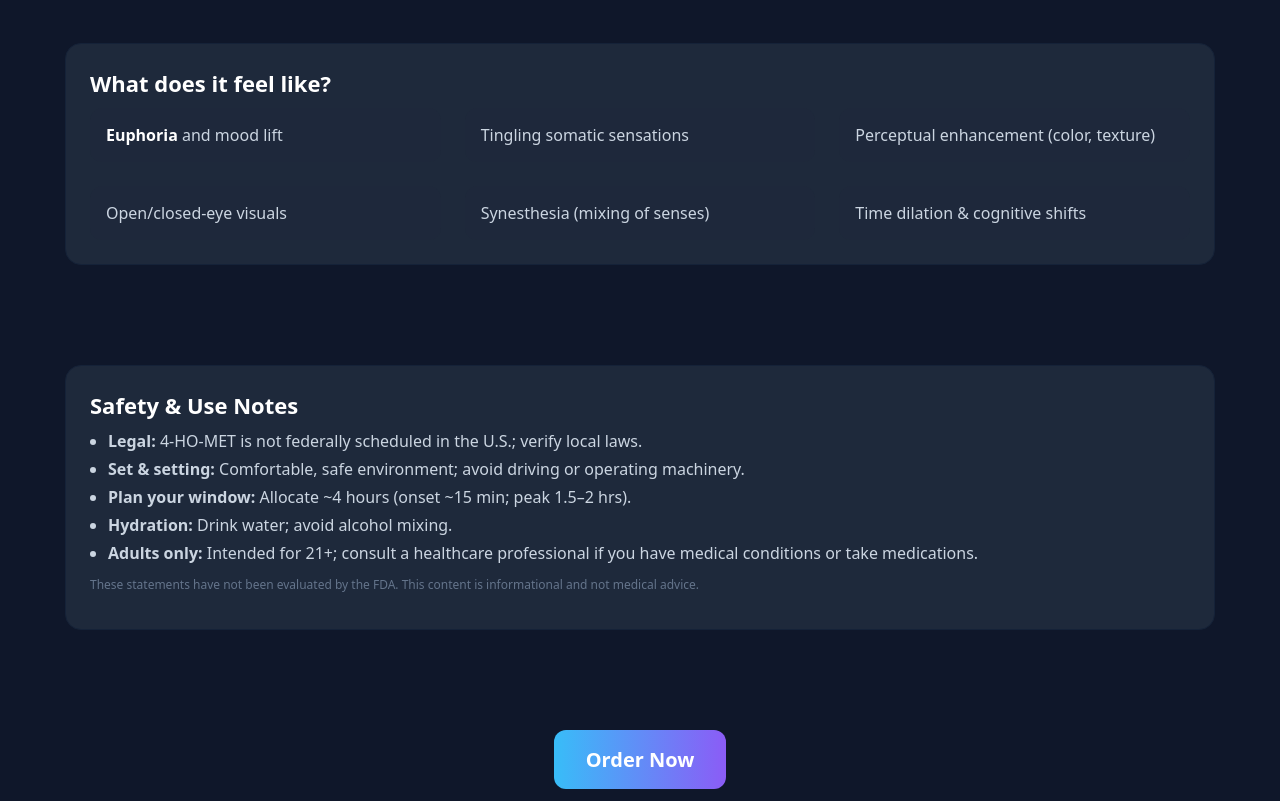
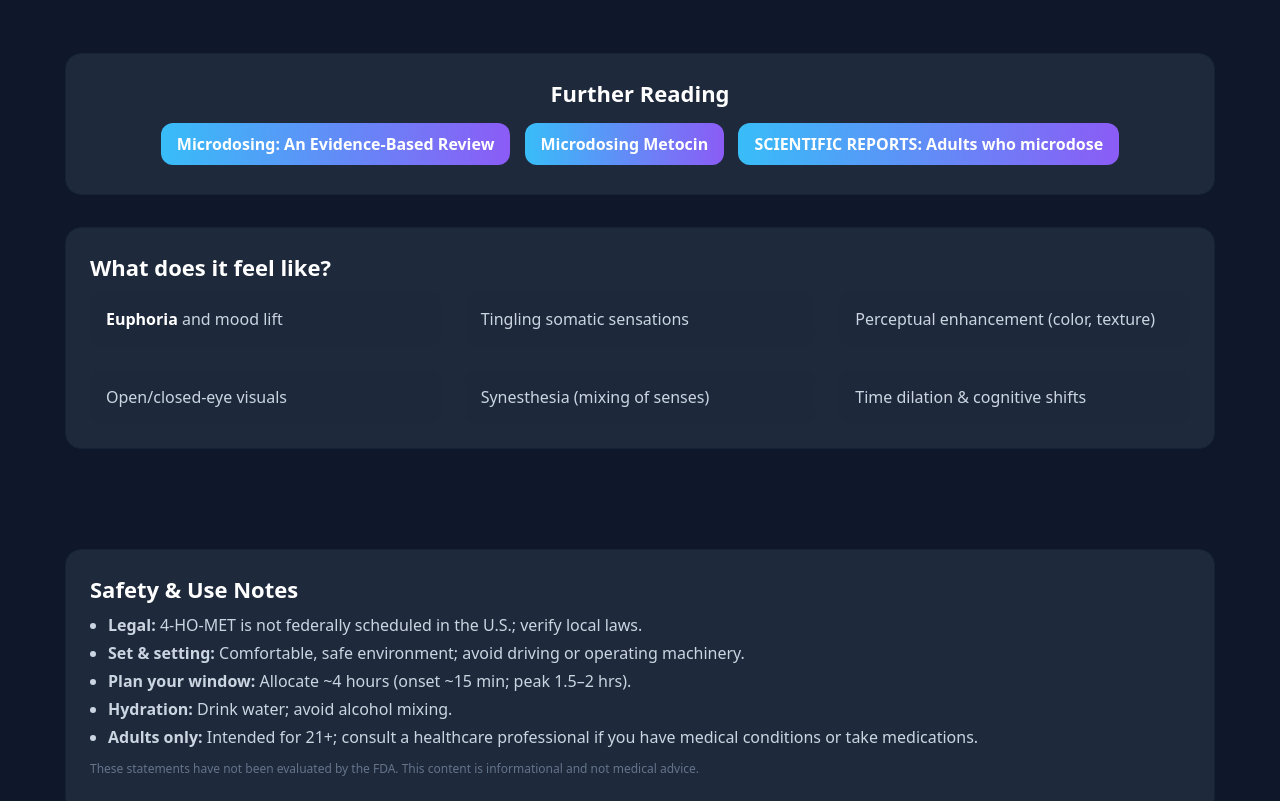
Before and after one commit to microDOS2/Metocin-INFO, a plain HTML site: page index.html in a window 1280 px wide. Shown: the part 1600-2401 px from the top of the page. Drawn offline with Linux system fonts and the light colour scheme.

Commit message:
Update index.html

```diff
--- a/index.html
+++ b/index.html
@@ -18,7 +18,7 @@
   .row{display:flex;align-items:center;justify-content:space-between;padding:16px 0}
   h1{color:#fff;font-weight:800;margin:0;font-size:24px}
   .grad{background:linear-gradient(90deg,var(--sky-400),var(--violet-500));-webkit-background-clip:text;background-clip:text;color:transparent}
-  .btn{display:inline-block;padding:10px 16px;border-radius:12px;background:linear-gradient(90deg,var(--sky-400),var(--violet-500));color:#fff;font-weight:700;text-decoration:none}
+  .btn{display:inline-block;padding:10px 16px;border-radius:12px;background:linear-gradient(90deg,var(--sky-400),var(--violet-500));color:#fff;font-weight:700;text-decoration:none; margin: 5px;}
   .nav-links a + a { margin-left: 12px; } /* Style for spacing nav buttons */
   .section{padding:68px 0}
   .title{color:#fff;font-weight:900;margin:0 0 8px;font-size:40px;text-align:center;letter-spacing:-.02em}
@@ -165,6 +165,16 @@
       </div>
     </section>
 
+    <!-- Further Reading Section -->
+    <section class="section" id="reading" style="padding-top:32px; padding-bottom: 0;">
+        <div class="container card" style="text-align: center;">
+            <h3>Further Reading</h3>
+            <a href="https://docs.google.com/document/d/1UMQnulLEw2pxAjKASeyxIg5OmXUfd80-VKUZelIjYvs/edit?usp=sharing" class="btn" target="_blank">Microdosing: An Evidence-Based Review</a>
+            <a href="https://docs.google.com/document/d/1bcFpkotyifNp71QUVT3-xtZdb3rcMimgsSk8NCzBu18/edit?usp=sharing" class="btn" target="_blank">Microdosing Metocin</a>
+            <a href="https://drive.google.com/file/d/1kiWditppClxE54T2SHQFF8p3NhSQcewj/view?usp=sharing" class="btn" target="_blank">SCIENTIFIC REPORTS: Adults who microdose</a>
+        </div>
+    </section>
+
     <!-- Feel -->
     <section class="section" id="feel" style="padding-top:32px">
       <div class="container card">
```
